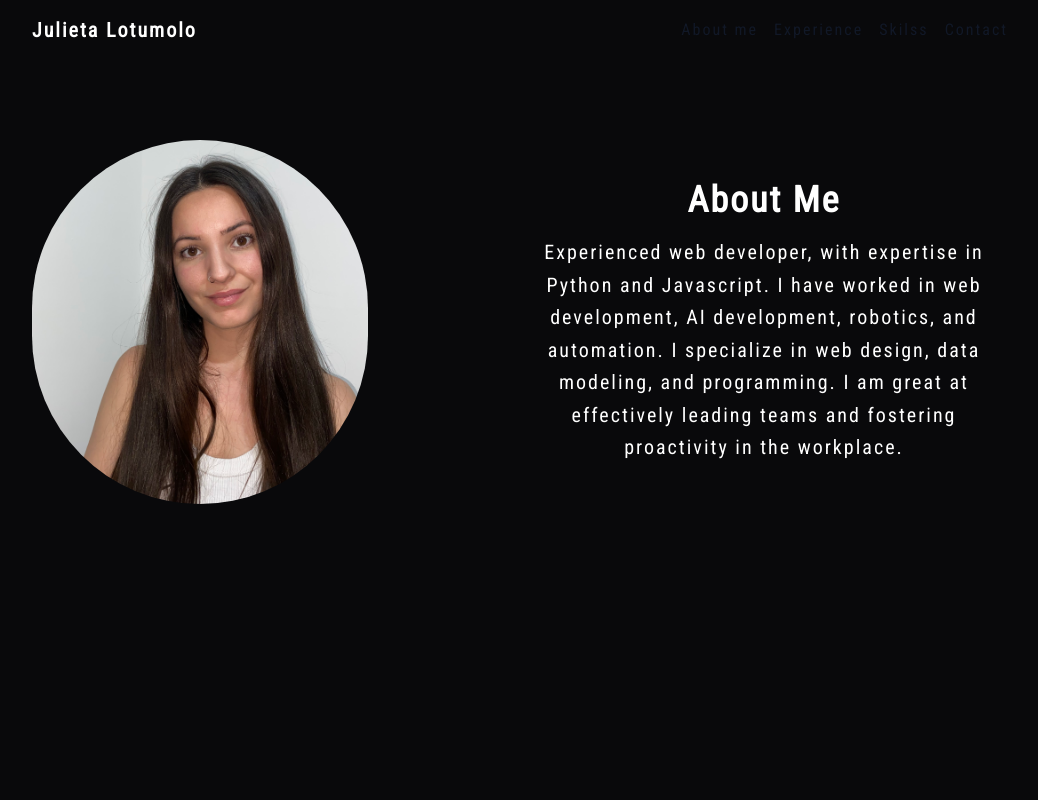
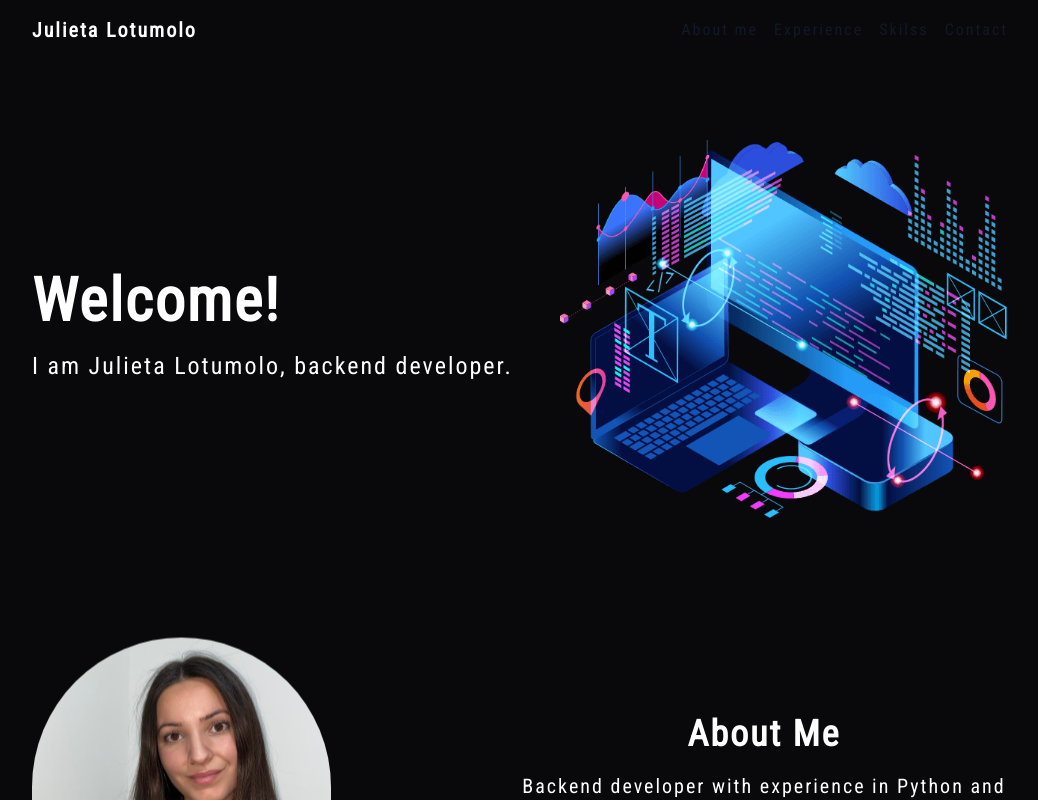
Before and after one commit to lotjulieta/julieta-lotumolo, a React (Vite) app: page / in a window 1280 px wide. Shown: the top 800 px of the page, without its empty margins (120-1158 px from the left). Built offline with nearby package versions, Linux system fonts and the light colour scheme.

Commit message:
add changes

```diff
--- a/src/App.jsx
+++ b/src/App.jsx
@@ -1,11 +1,13 @@
 import "./App.css";
 import Header from "./components/shared/Header";
+import Portada from "./components/shared/Portada";
 import Aboutme from "./pages/Aboutme";
 
 function App() {
   return (
   <div>
       <Header />
+      <Portada />
       <Aboutme />
     </div>
   );
--- /dev/null
+++ b/src/components/shared/Portada.jsx
@@ -0,0 +1,38 @@
+import { useEffect, useState } from 'react';
+
+function AnimatedTitle() {
+  const [isVisible, setIsVisible] = useState(false);
+
+  useEffect(() => {
+    // Una vez que el componente se monta, establece isVisible a true para iniciar la animación
+    setIsVisible(true);
+  }, []);
+
+  return (
+    <h2
+      className={`text-6xl font-bold mb-4 text-center lg:text-left transition-transform duration-1000 ${
+        isVisible ? 'translate-x-0' : '-translate-x-full'
+      }`}
+    >
+      Welcome!
+    </h2>
+  );
+}
+
+export default function Portada() {
+    return (
+        <section className="bg-zinc-950 text-white py-20">
+  <div className="container mx-auto flex flex-col lg:flex-row items-center justify-center">
+    <div className="lg:w-1/2">
+      <AnimatedTitle />
+      <p className="text-2xl leading-relaxed text-center lg:text-left">
+        I am Julieta Lotumolo, backend developer.
+      </p>
+    </div>
+    <div className="lg:w-1/2 lg:pl-10 mb-4 lg:mb-0">
+      <img src="src\images\portada.webp" alt="Your Image" className="mx-auto lg:mx-0" />
+    </div>
+  </div>
+</section>
+    )
+}
--- a/src/pages/Aboutme.jsx
+++ b/src/pages/Aboutme.jsx
@@ -1,14 +1,14 @@
 export default function Aboutme() {
   return(
-     <section className="bg-zinc-950 text-white py-20">
+   <section className="bg-zinc-950 text-white py-20">
   <div className="container mx-auto flex flex-col lg:flex-row items-center justify-center">
     <div className="lg:w-1/2 lg:pr-10 mb-4 lg:mb-0">
-      <img src="src\images\foto-cv.jpg" alt="Your Image" className="rounded-full w-4/5 lg:w-3/4 mx-auto lg:mx-0" />
+      <img src="src\images\foto-cv.jpg" alt="Your Image" className="rounded-full w-2/3 lg:w-2/3 mx-auto lg:mx-0 animate-bounce" />
     </div>
     <div className="lg:w-1/2">
       <h2 className="text-4xl font-bold mb-4 text-center">About Me</h2>
       <p className="text-xl leading-relaxed text-center">
-        Experienced web developer, with expertise in Python and Javascript. I have worked in web development, AI development, robotics, and automation. I specialize in web design, data modeling, and programming. I am great at effectively leading teams and fostering proactivity in the workplace.
+        Backend developer with experience in Python and Javascript. I have worked in web development, AI development, robotics and automation. I specialize in web design, data modeling, and programming. I am great at effectively leading teams and fostering proactivity in the workplace.
       </p>
     </div>
   </div>
```
Also changed, not shown: src/images/portada.webp (added), tailwind.config.js (line endings or trailing spaces).
